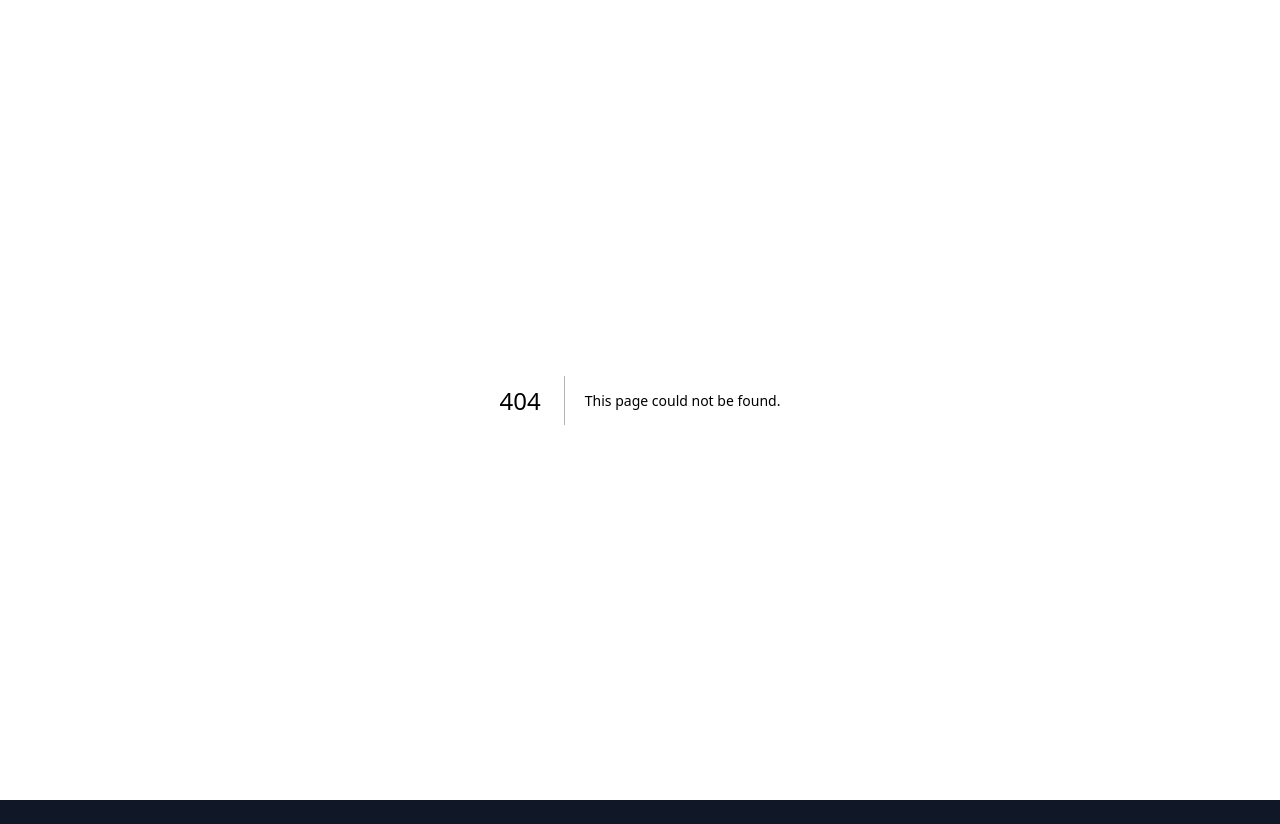
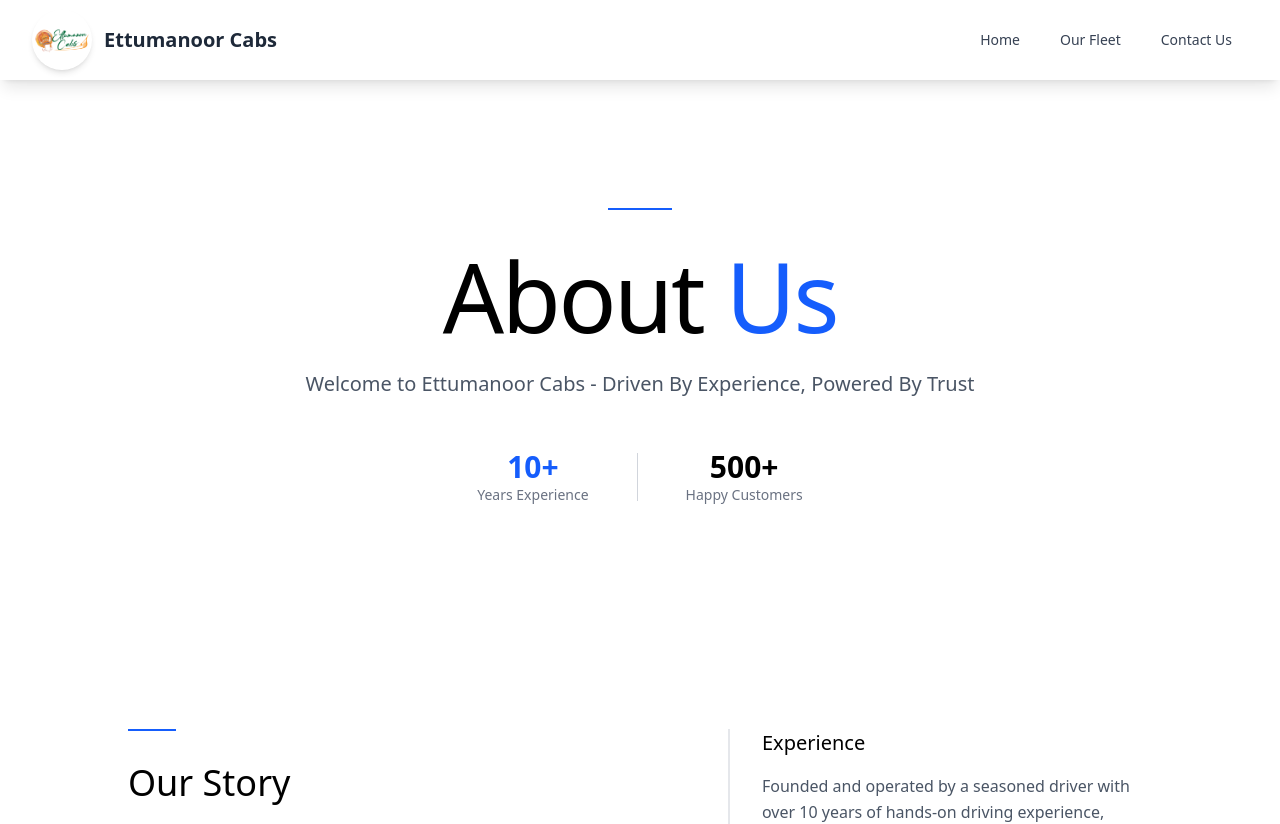
Before and after one commit to EttumanoorCabs/ECabs, a Next.js app: page /about in a window 1280 px wide. Before the commit this address had no page. Shown: the top 824 px of the page. Built offline with nearby package versions, Linux system fonts and the light colour scheme.

Commit message:
feat : strucutred the about page

```diff
--- /dev/null
+++ b/app/about/page.tsx
@@ -0,0 +1,12 @@
+import Header from "./_components/header";
+import Body from "./_components/body";
+
+
+export default function AboutUs() {
+    return (
+        <section>
+            <Header/>
+            <Body/>
+        </section>
+    );
+}
```
